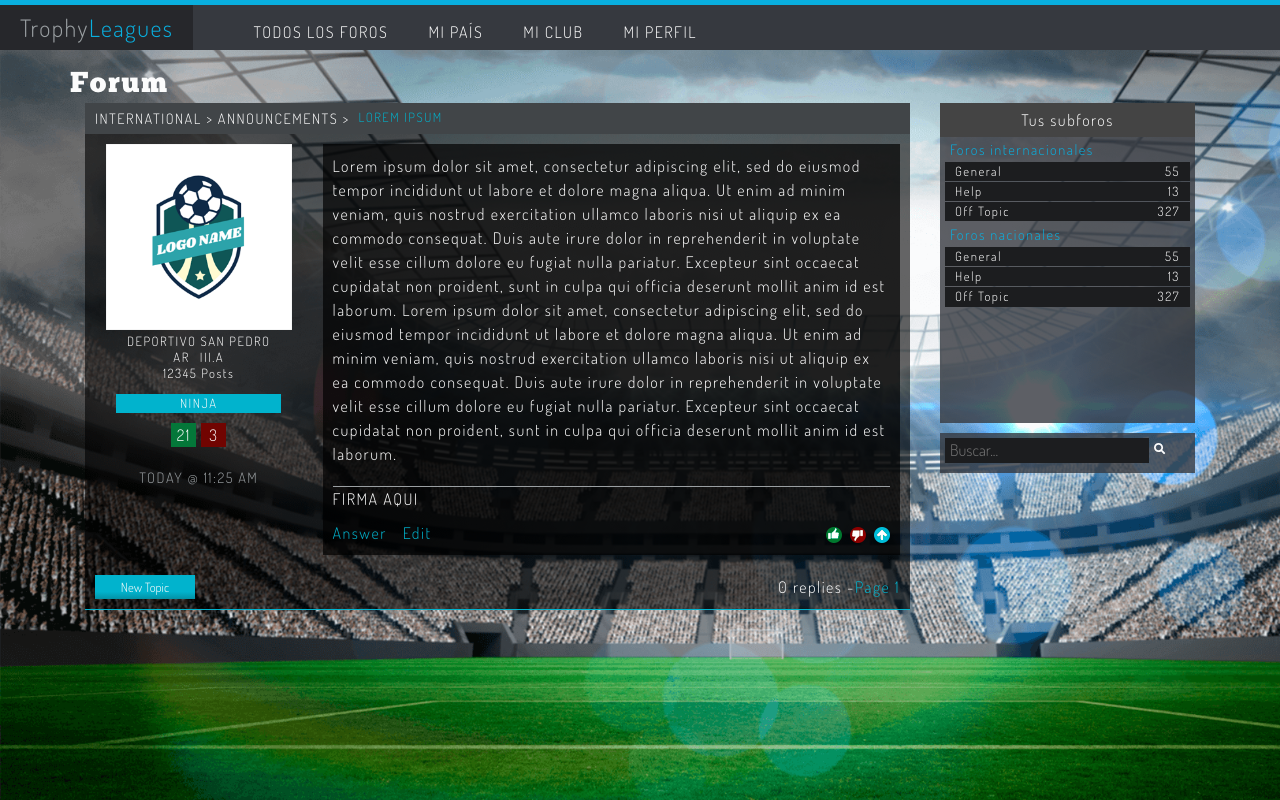
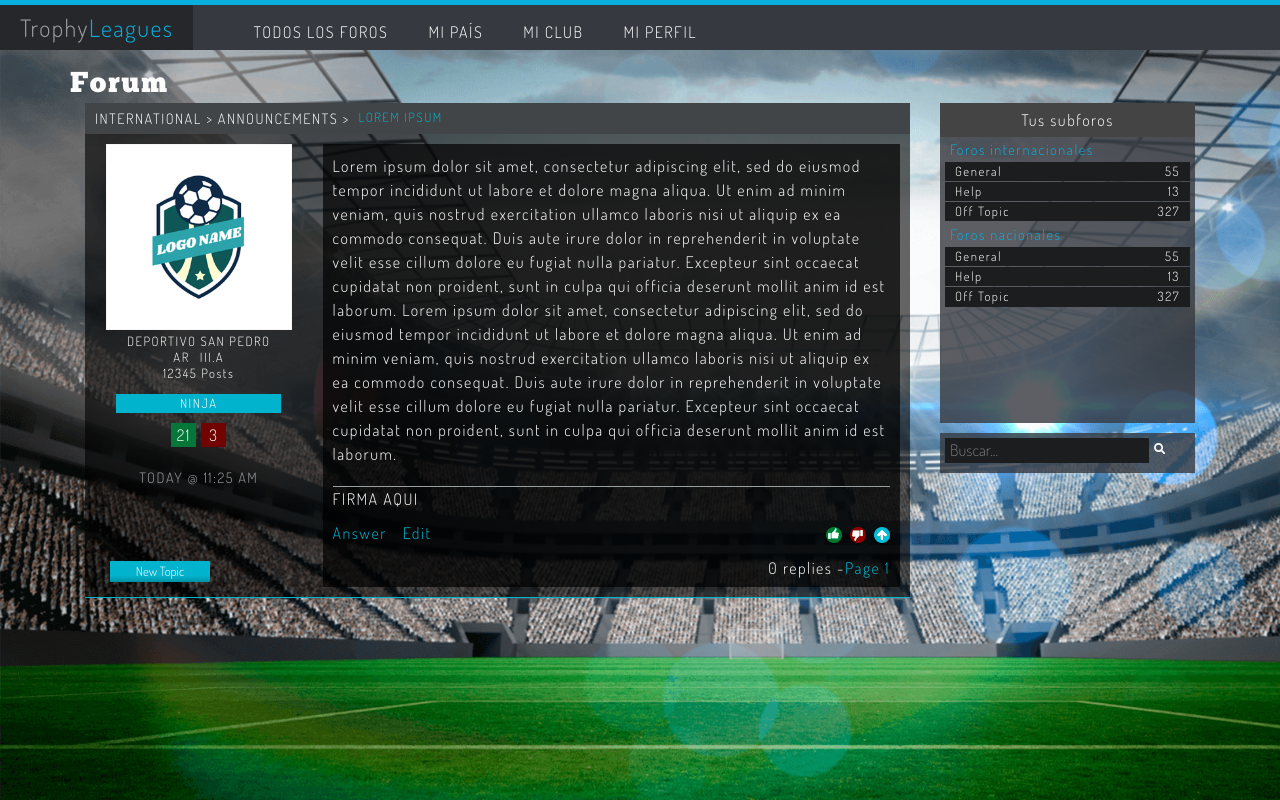
Before and after one commit to trophyleagues/forum, a React (Create React App) app: page /forum/topic/1 in a window 1280 px wide. Built offline with nearby package versions, Linux system fonts and the light colour scheme; no server answers.

Commit message:
Styles (buttons, create topic and view post

```diff
--- a/src/App.js
+++ b/src/App.js
@@ -26,8 +26,8 @@ class App extends Component {
           <Route path="/" exact component={Dashboard} />
           {/* <Route path="/" exact component={Home} /> */}
           <Route path="/forum" exact component={Dashboard} />
-          <Route path="/forum/subforum/:id" component={Subforum} />
-          <Route exact path="/forum/topic/:id" component={Topic} />
+          <Route path="/forum/subforum/:id?" component={Subforum} />
+          <Route exact path="/forum/topic/:id?" component={Topic} />
           <Route path="/forum/create-post/:subforum?" component={CreateTopic} />
           <AuthenticateComponent>
             {/* Pages loged in */}
--- a/src/components/Forum/ForumThread/index.js
+++ b/src/components/Forum/ForumThread/index.js
@@ -7,7 +7,7 @@ const Thread = () => {
   <div className="row">
     <h2 className="section-title">Forum</h2>
     <div className="col-md-9 forums-container">
-      <Post></Post>
+      <Post />
     </div>
     <div className="col-md-3">
       <ForumRightMenu />
--- a/src/components/Forum/NewTopic/CreateTopicForm.js
+++ b/src/components/Forum/NewTopic/CreateTopicForm.js
@@ -8,7 +8,6 @@ const CreateTopicForm = (props) => {
   const [content, setContent] = useState("")
 
   const submitMsg = (action, e) => {
-    console.log("Enviando: ", action, title, content)
     var uuid = uuidv4()
     e.preventDefault()
     if(action === "preview") {
@@ -27,13 +26,14 @@ const CreateTopicForm = (props) => {
   }
 
   return (
-    <div className="forums-container">
+    <div className="">
+        <h2 className="section-title">New Topic</h2>
         <form>
           <input className="newtopic-input-title" type="text" placeholder="Title" onChange={(e) => setTitle(e.target.value)}/>
-          <input className="newtopic-input-content" type="textarea" placeholder="Write your message here" onChange={(e) => setContent(e.target.value)} />
+          <textarea className="newtopic-input-content" type="textarea" placeholder="Write your message here" onChange={(e) => setContent(e.target.value)} />
           <div className="d-flex justify-content-end">
-            <button className="btn btn-gradient m-2" onClick={(e) => submitMsg("preview", e)}>Preview</button>
-            <button className="btn btn-gradient m-2" onClick={(e) => submitMsg("create", e)}>Create</button>
+            {/* Preview for the next version */}
+{/*         <button className="btn btn-primary m-2" onClick={(e) => submitMsg("preview", e)}>Preview</button> */}            <button className="btn btn-primary m-2" onClick={(e) => submitMsg("create", e)}>Create</button>
           </div>
         </form>
     </div>
--- a/src/components/Forum/NewTopic/index.js
+++ b/src/components/Forum/NewTopic/index.js
@@ -4,15 +4,12 @@ import CreateTopicForm from './CreateTopicForm';
 import ForumRight from '../TopicElements/ForumRight'
 import {fetchSubforumData} from '../../../store/actions/forumActions';
 import {url} from '../../../config/config';
+
 const ForumThreads  = () => {
   const dispatch = useDispatch()
 
-  React.useEffect(() => {
-    dispatch(fetchSubforumData(url, 1))
-  }, [dispatch])
-
     return(
-      <div className="container row">
+      <div className="forums-container">
         <div className="topic-container col-md-9">
           <CreateTopicForm />
         </div>
--- a/src/styles/Forum.scss
+++ b/src/styles/Forum.scss
@@ -1,13 +1,13 @@
 @import './vars.scss';
 .forums-container {
-    height: 70vh;
     width: 100%;
-    .topic-container {
-        background: rgba(0, 0, 0, 0.6);
-        h3 {
-            margin-left: 0;
-        }
+    display: flex;
+    flex-wrap: wrap;
+    // background: rgba(0, 0, 0, 0.6);
+    h3 {
+        margin-left: 0;
     }
+
     .empty-forum {
         width: 100%;
         height: 300px;
@@ -107,13 +107,6 @@
         display: flex;
         justify-content: space-between;
         padding: 10px;
-        button {
-            color: $white;
-            border: 0;
-            background: linear-gradient($primary-blue 70%, $secondary-blue);
-            width: 100px;
-            font-size: 0.8rem;
-        }
         .forum-pagination {
             color: $white;
             display: flex;
@@ -123,12 +116,17 @@
             }
         }
     }
+    .topic-container {
+        background: $bg-dark;
+    }
     .posts-container {
+        position: relative;
         background: rgba(0, 0, 0, 0.6);
         border-bottom: 1px solid $primary-blue;
         color: $white;
         display: flex;
         flex-wrap: wrap;
+        height: 100%;
         .author-profile {
             flex: 0 0 25%;
             max-width: 25%;
@@ -220,17 +218,12 @@
             }
         }
         .thread-actions {
+            position: absolute;
+            bottom: 0;
             display: flex;
             justify-content: space-between;
-            padding: 10px;
+            padding: 10px 20px;
             width: 100%;
-            button {
-                color: $white;
-                border: 0;
-                background: linear-gradient($primary-blue 70%, $secondary-blue);
-                width: 100px;
-                font-size: 0.8rem;
-            }
             .forum-pagination {
                 color: $white;
                 display: flex;
--- a/src/styles/styles.scss
+++ b/src/styles/styles.scss
@@ -101,16 +101,13 @@ hr {
     }
 }
 
-.btn.btn-primary {
-    background-image: linear-gradient(to right, $dark-blue, $deep-blue);
-    border-color: $dark-blue;
-    color: #ffffff;
-    font-family: chunkfive;
-    font-size: 17px;
-    width: 100%;
-    height: 50px;
-    line-height: 50px;
-    margin-top: 5px;
+button {
+    color: $white;
+    border: 0;
+    background: linear-gradient($primary-blue 70%, $secondary-blue);
+    width: 100px;
+    font-size: 0.8rem;
+    margin: 5px;
 }
 
 .sidebar-container {
@@ -217,19 +214,6 @@ table {
 .border-green {
     border: 1px #69C638;
 }
-
-
-/* ---------------------------------------------------
-    Borders
------------------------------------------------------ */
-
-.btn-gradient {
-    border-color: $dark-blue;
-    color: #f2f7f7;
-    border: 2px #9ac091;
-    background: linear-gradient(to right, $second-light-blue 0%, $light-blue 100%);
-}
-
 
 /* ---------------------------------------------------
     Header
```
